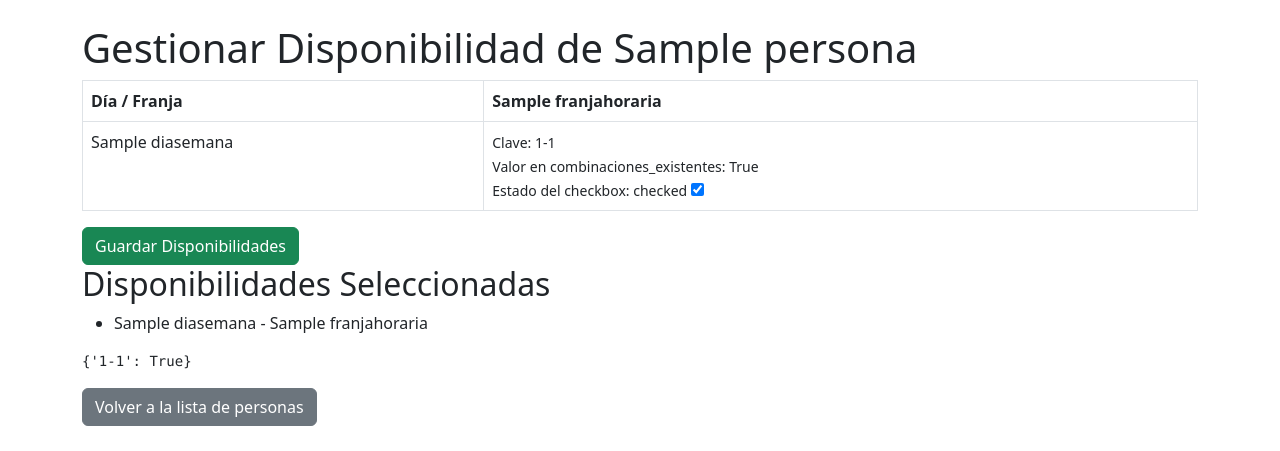
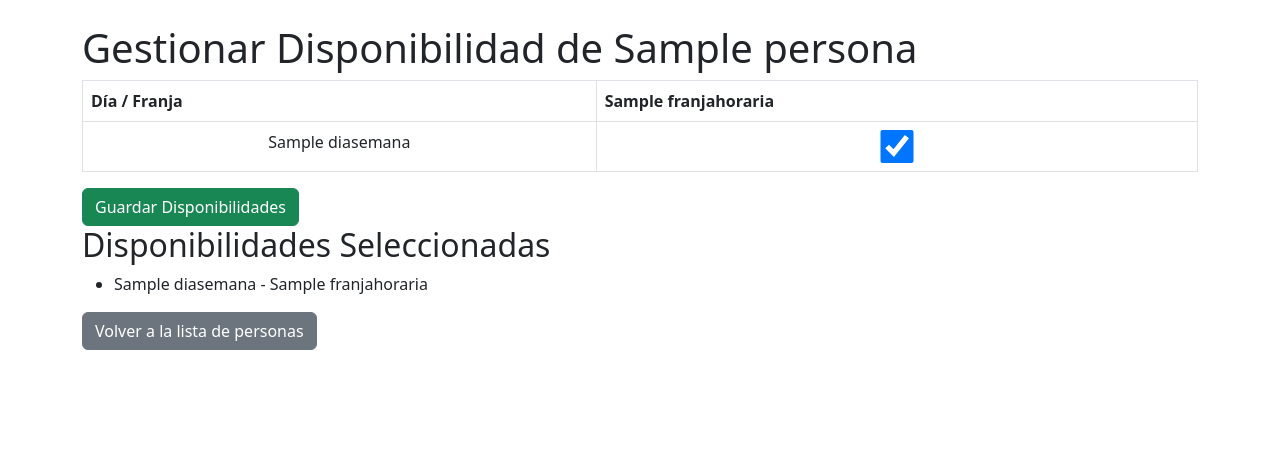
Before and after one commit to andyguastavino/carritosVilanova, a Django app: page /persona/1/disponibilidad/ in a window 1280 px wide. Shown: the top 451 px of the page. Run offline with Django 5.2, Linux system fonts and the light colour scheme; tables that the repository leaves empty hold one stand-in row (values such as "Sample post").

Commit message:
Modificando tamaño de chekbox

```diff
--- a/carritosVilanovaOeste/turnos/templates/persona/persona_disponibilidad.html
+++ b/carritosVilanovaOeste/turnos/templates/persona/persona_disponibilidad.html
@@ -2,6 +2,30 @@
 
 {% block content %}
 {% load custom_filters %}
+<style>
+    .checkbox-ocupando-td {
+    width: 100%;
+    height: 100%;
+    margin: 0;
+    padding: 0;
+    display: block;
+}
+
+.checkbox-container {
+    display: flex;
+    justify-content: center; /* Centra el contenido */
+    align-items: center; /* Alinea verticalmente */
+    height: 100%;
+    width: 100%;
+}
+td {
+    padding: 0;  /* Elimina cualquier espacio alrededor del contenido */
+    height: 50px;  /* Puedes ajustar la altura según necesites */
+    text-align: center;  /* Centra el checkbox dentro del td */
+}
+
+
+</style>
 <h1>Gestionar Disponibilidad de {{ persona.nombre }}</h1>
 
 <!-- Mensajes de éxito -->
@@ -34,18 +58,15 @@
                             <!-- Generar la clave utilizando el filtro personalizado -->
                             {% with dia.id|generate_key:franja.id as key %}
 
-                            <!-- Depuración: Mostrar información sobre la combinación y el estado del checkbox -->
-                            <small>
-                                Clave: {{ key }}<br>
-                                Valor en combinaciones_existentes: {{ combinaciones_existentes|get_item:key }}
-                                <br>
-                                Estado del checkbox: {% if combinaciones_existentes|get_item:key %}checked{% else %}no checked{% endif %}
-                            </small>
 
                             <!-- El input checkbox -->
-                            <input type="checkbox" name="disponibilidades" value="{{ dia.id }}-{{ franja.id }}"
-                                id="dia_{{ dia.id }}_franja_{{ franja.id }}"
-                                {% if combinaciones_existentes|get_item:key %} checked {% endif %}>
+                             <div class="checkbox-container">
+
+
+                                <input type="checkbox" name="disponibilidades" value="{{ dia.id }}-{{ franja.id }}"
+                                    id="dia_{{ dia.id }}_franja_{{ franja.id }}" class="checkbox-ocupando-td"
+                                    {% if combinaciones_existentes|get_item:key %} checked {% endif %}>
+                            </div>
 
                             {% endwith %}
                         </td>
@@ -72,9 +93,6 @@
     {% endfor %}
 </ul>
 
-<!-- Depuración: Ver todo el contenido del diccionario combinaciones_existentes -->
-<pre>{{ combinaciones_existentes }}</pre>
-
 <!-- Botón para volver a la lista de personas -->
 <a href="{% url 'persona_list' %}" class="btn btn-secondary">Volver a la lista de personas</a>
 
```
